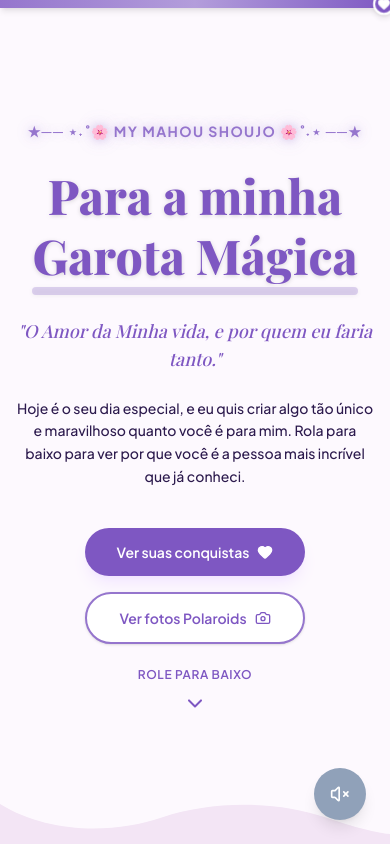
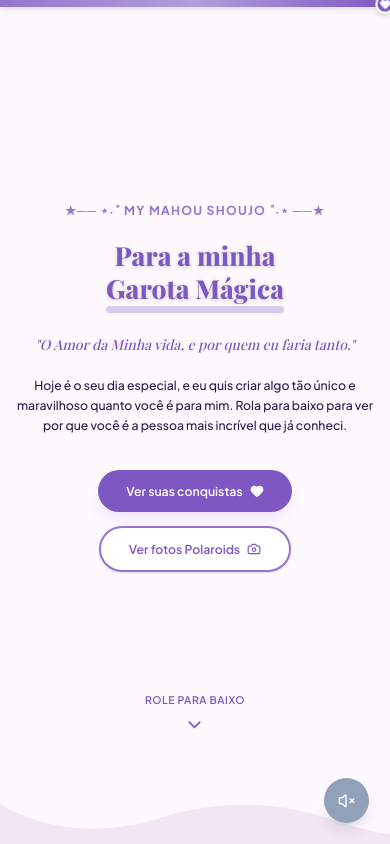
Before and after one commit to henriqquue/site-aniversario, a Next.js app: page / in a window 390 px wide. Shown: the top 844 px of the page. Built offline with nearby package versions, Linux system fonts and the light colour scheme; a web font is replaced by a local one.

Commit message:
chore: melhorias de responsividade para mobile

```diff
--- a/app/globals.css
+++ b/app/globals.css
@@ -9,6 +9,13 @@
   --font-handwritten: 'Pacifico', cursive;
   /* Força sempre o modo claro, independente do sistema operacional */
   color-scheme: light only;
+}
+
+/* Escala proporcional para mobile: reduz o tamanho base da fonte */
+@media (max-width: 640px) {
+  html {
+    font-size: 14px;
+  }
 }
 
 body {
--- a/app/page.tsx
+++ b/app/page.tsx
@@ -365,11 +365,11 @@ export default function Home() {
           transition={{ duration: 1 }}
           className="max-w-4xl mx-auto"
         >
-          <span className="text-[#9575CD] font-bold text-sm tracking-widest uppercase flex items-center justify-center gap-2 magic-glow">
-            ★── ⋆˖˚🌸 My Mahou Shoujo 🌸˚˖⋆ ──★
+          <span className="text-[#9575CD] font-bold text-sm tracking-widest uppercase flex items-center justify-center gap-2">
+            ★── ⋆˖˚ My Mahou Shoujo ˚˖⋆ ──★
           </span>
 
-          <h1 className="text-[#7E57C2] font-serif text-5xl md:text-8xl leading-tight font-extrabold mt-6 drop-shadow-sm">
+          <h1 className="text-[#7E57C2] font-serif text-3xl md:text-8xl leading-tight font-extrabold mt-6 drop-shadow-sm">
             Para a minha <br />
             <span className="relative">
               Garota Mágica
@@ -377,7 +377,7 @@ export default function Home() {
             </span>
           </h1>
 
-          <p className="text-lg md:text-2xl italic font-medium mt-8 text-[#7E57C2] max-w-xl mx-auto font-serif">
+          <p className="text-base md:text-2xl italic font-medium mt-8 text-[#7E57C2] max-w-xl mx-auto font-serif">
             "O Amor da Minha vida, e por quem eu faria tanto."
           </p>
 
@@ -894,7 +894,7 @@ export default function Home() {
               animate={{ scale: 1, y: 0, rotate: 0 }}
               exit={{ scale: 0.9, y: 50, rotate: 2 }}
               transition={{ type: 'spring', damping: 20 }}
-              className="bg-white p-6 max-w-lg w-full rounded-2xl shadow-2xl border-4 border-[#9575CD]/30 cursor-default relative overflow-hidden"
+              className="bg-white p-6 max-w-lg w-full rounded-2xl shadow-2xl border-4 border-[#9575CD]/30 cursor-default relative overflow-hidden max-h-[90vh] overflow-y-auto"
               onClick={(e) => e.stopPropagation()}
             >
               {/* Brilhinhos no fundo do modal */}
@@ -903,7 +903,7 @@ export default function Home() {
               </div>
 
               {/* Foto Ampliada */}
-              <div className="w-full h-64 bg-slate-100 rounded-xl overflow-hidden shadow-inner relative border border-slate-200">
+              <div className="w-full h-48 md:h-64 bg-slate-100 rounded-xl overflow-hidden shadow-inner relative border border-slate-200">
                 {selectedMemory.imageUrl ? (
                   // eslint-disable-next-line @next/next/no-img-element
                   <img
```
